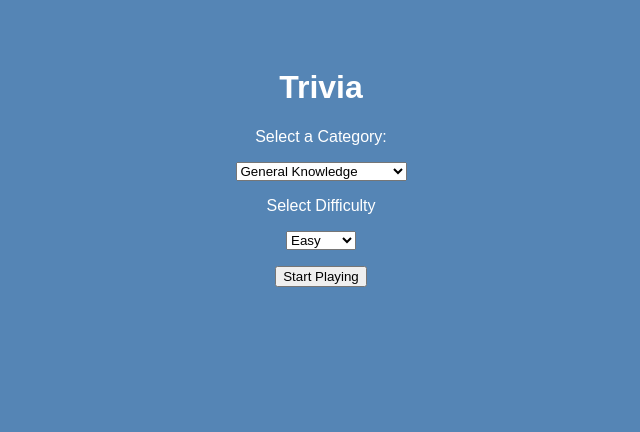
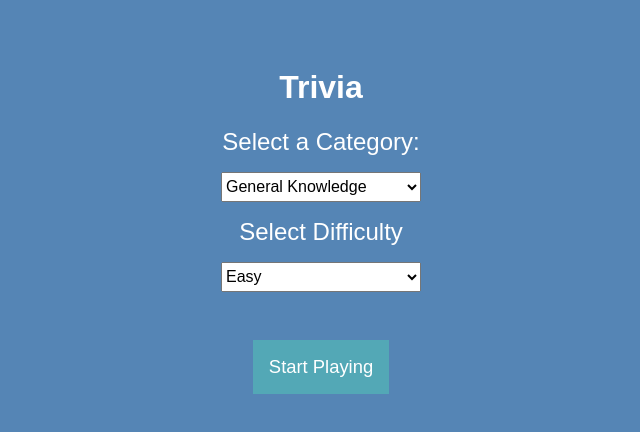
Before and after one commit to cathydao95/game-app, a React (Vite) app in the folder client/: page / in a window 1280 px wide. Shown: the top 432 px of the page, without its empty margins (319-959 px from the left). Built offline with nearby package versions, Linux system fonts and the light colour scheme.

Commit message:
add classes

```diff
--- a/client/src/components/Form.jsx
+++ b/client/src/components/Form.jsx
@@ -3,10 +3,17 @@
 
 const Form = ({ selectOptions, getQuizQuestions }) => {
   return (
-    <div>
+    <div className="formContainer">
       <form className="settingsForm">
-        <label htmlFor="category">Select a Category:</label>
-        <select id="category" name="category" onChange={selectOptions}>
+        <label className="categoryTitle" htmlFor="category">
+          Select a Category:
+        </label>
+        <select
+          className="quizOption"
+          id="category"
+          name="category"
+          onChange={selectOptions}
+        >
           <option value="general">General Knowledge</option>
           <option value="television">Entertainment: Television</option>
           <option value="animals">Animals</option>
@@ -14,13 +21,22 @@
           <option value="history">History</option>
           <option value="any">Any Category</option>
         </select>
-        <label htmlFor="difficulty">Select Difficulty</label>
-        <select id="difficulty" name="difficulty" onChange={selectOptions}>
+        <label className="categoryTitle" htmlFor="difficulty">
+          Select Difficulty
+        </label>
+        <select
+          className="quizOption"
+          id="difficulty"
+          name="difficulty"
+          onChange={selectOptions}
+        >
           <option value="easy">Easy</option>
           <option value="medium">Medium</option>
           <option value="hard">Hard</option>
         </select>
-        <button onClick={getQuizQuestions}>Start Playing</button>
+        <button className="startBtn btn" onClick={getQuizQuestions}>
+          Start Playing
+        </button>
       </form>
     </div>
   );
```
